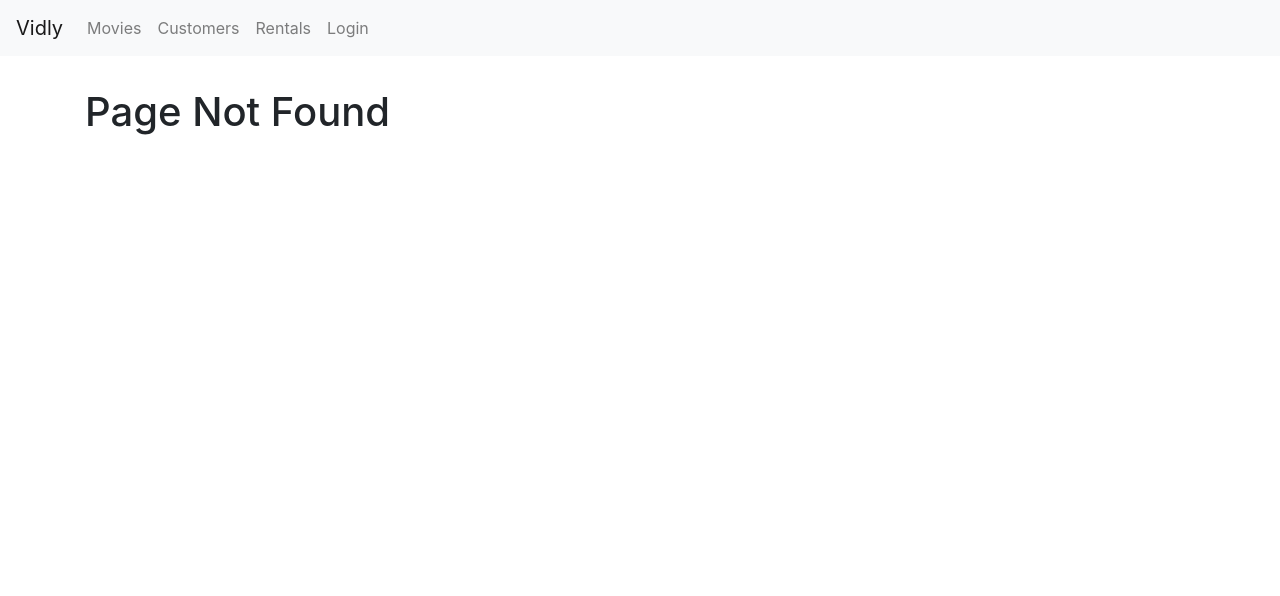
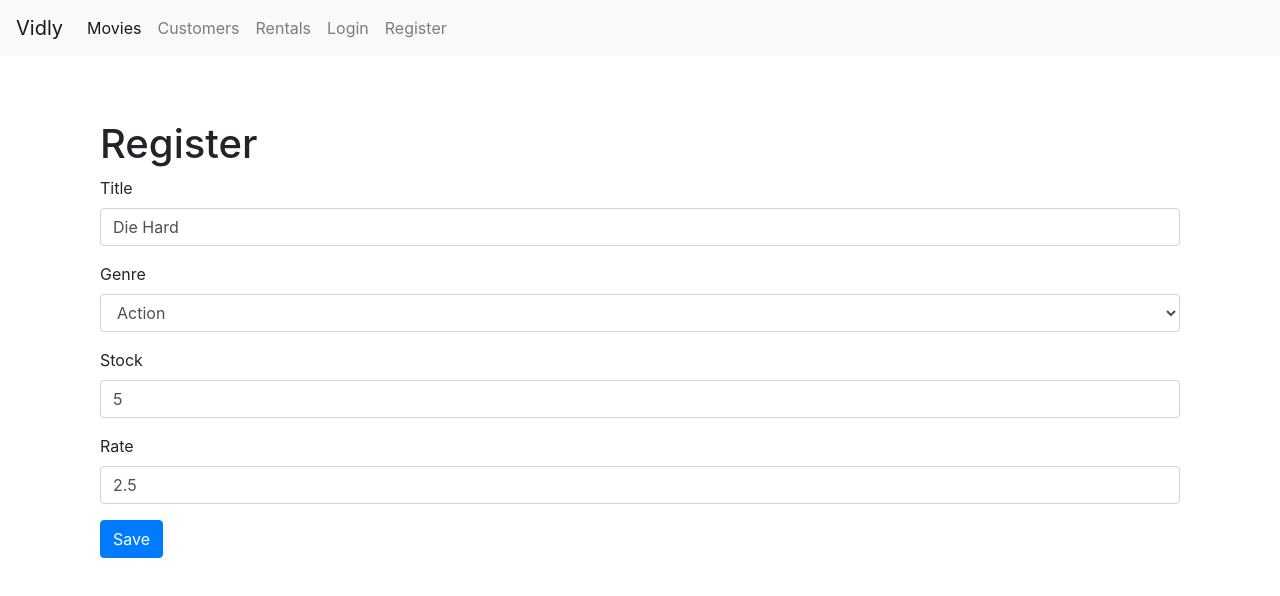
Before and after one commit to MokshagnaV/vidly, a React (Create React App) app: page /movies/5b21ca3eeb7f6fbccd471816 in a window 1280 px wide. Before the commit this address led to /not-found. Shown: the top 596 px of the page. Built offline with nearby package versions, Linux system fonts and the light colour scheme.

Commit message:
Add Movie form

```diff
--- a/src/App.js
+++ b/src/App.js
@@ -8,6 +8,7 @@ import NotFound from "./components/notFound";
 import MovieForm from "./components/movieForm";
 import Login from "./components/login";
 import "./App.css";
+import Register from "./components/register";
 
 function App() {
   return (
@@ -18,9 +19,10 @@ function App() {
           <Route path="/customers" component={Customers} />
           <Route path="/rentals" component={Rentals} />
           <Route path={`/not-found`} component={NotFound} />
-          <Route path="/movie/:id" exact component={MovieForm} />
+          <Route path="/movies/:id" exact component={MovieForm} />
           <Route path="/movies" exact component={Movies} />
           <Route path="/login" exact component={Login} />
+          <Route path="/register" exact component={Register} />
           <Redirect from="/" to={`/movies`} exact />
           <Redirect to={`/not-found`} />
         </Switch>
--- a/src/components/common/form.jsx
+++ b/src/components/common/form.jsx
@@ -1,6 +1,7 @@
 import { Component } from "react";
 import Joi from "joi-browser";
 import Input from "./input";
+import Select from "./select";
 
 class Form extends Component {
   state = { data: {}, errors: {} };
@@ -59,6 +60,19 @@ class Form extends Component {
       />
     );
   };
+  renderSelect = (name, label, options) => {
+    const { data, errors } = this.state;
+    return (
+      <Select
+        value={data[name]}
+        name={name}
+        label={label}
+        options={options}
+        onChange={this.handleChange}
+        errors={errors[name]}
+      />
+    );
+  };
 }
 
 export default Form;
--- a/src/components/common/pagination.jsx
+++ b/src/components/common/pagination.jsx
@@ -11,24 +11,24 @@ const Pagination = (props) => {
     <nav>
       <ul className="pagination">
         <li className="page-item">
-          <a href="/#" className="page-link" onClick={goPrevPage}>
+          <span className="page-link" onClick={goPrevPage}>
             <i className="fa fa-angle-double-left"></i>
-          </a>
+          </span>
         </li>
         {pages.map((page) => (
           <li
             key={page}
             className={currPage === page ? "page-item active" : "page-item"}
           >
-            <a className="page-link" href="/#" onClick={() => handlePage(page)}>
+            <span className="page-link" onClick={() => handlePage(page)}>
               {page}
-            </a>
+            </span>
           </li>
         ))}
         <li className="page-item">
-          <a href="/#" className="page-link" onClick={goNextPage}>
+          <span className="page-link" onClick={goNextPage}>
             <i className="fa fa-angle-double-right"></i>
-          </a>
+          </span>
         </li>
       </ul>
     </nav>
--- /dev/null
+++ b/src/components/common/select.jsx
@@ -0,0 +1,26 @@
+import React from "react";
+
+const Select = ({ name, value, label, errors, options, onChange }) => {
+  return (
+    <div className="form-group">
+      <label htmlFor={name}>{label}</label>
+      <select
+        value={value}
+        className="form-control"
+        name={name}
+        id={name}
+        onChange={onChange}
+      >
+        <option value=""></option>
+        {options.map((op) => (
+          <option key={op._id} value={op._id}>
+            {op.name}
+          </option>
+        ))}
+        {errors && <div className="alert alert-danger">{errors}</div>}
+      </select>
+    </div>
+  );
+};
+
+export default Select;
--- a/src/components/movieForm.jsx
+++ b/src/components/movieForm.jsx
@@ -1,16 +1,74 @@
-import React, { Component } from "react";
-class MovieForm extends Component {
-  handleSave = () => {
+import React from "react";
+import Joi from "joi-browser";
+import Form from "./common/form";
+import * as fakeMovieService from "../services/fakeMovieService";
+import { getGenres } from "../services/fakeGenreService";
+class MovieForm extends Form {
+  state = {
+    data: {
+      _id: undefined,
+      title: "",
+      genreId: "",
+      numberInStock: "",
+      dailyRentalRate: "",
+    },
+    genre: [],
+    errors: "",
+  };
+
+  schema = {
+    _id: Joi.string().optional(),
+    title: Joi.string().required(),
+    genreId: Joi.string().required(),
+    numberInStock: Joi.number().min(0).max(100).required(),
+    dailyRentalRate: Joi.number().min(1).max(10).required(),
+  };
+
+  componentDidMount() {
+    this.setState({ genre: getGenres() });
+
+    const id = this.props.match.params.id;
+    if (id !== "new") {
+      const movie = fakeMovieService.getMovie(id);
+      if (movie) {
+        const data = {
+          _id: movie._id,
+          title: movie.title,
+          genreId: movie.genre._id,
+          numberInStock: movie.numberInStock,
+          dailyRentalRate: movie.dailyRentalRate,
+        };
+        this.setState({ data });
+      } else {
+        return this.props.history.replace("/not-found");
+      }
+    }
+  }
+
+  onSubmit() {
+    const movieDetails = { ...this.state.data };
+    movieDetails.dailyRentalRate = parseInt(movieDetails.dailyRentalRate);
+    movieDetails.numberInStock = parseInt(movieDetails.numberInStock);
+    fakeMovieService.saveMovie(movieDetails);
     this.props.history.push("/movies");
-  };
+  }
+
   render() {
     return (
-      <React.Fragment>
-        <h1>Movie Form {this.props.match.params.id}</h1>
-        <button className="btn btn-primary" onClick={this.handleSave}>
-          Save
-        </button>
-      </React.Fragment>
+      <div className="container">
+        <h1>Register</h1>
+        <div className="row">
+          <div className="col">
+            <form onSubmit={this.handleSubmit}>
+              {this.renderInput("title", "Title")}
+              {this.renderSelect("genreId", "Genre", this.state.genre)}
+              {this.renderInput("numberInStock", "Stock", "number")}
+              {this.renderInput("dailyRentalRate", "Rate")}
+              {this.renderButton("Save")}
+            </form>
+          </div>
+        </div>
+      </div>
     );
   }
 }
--- a/src/components/movies.jsx
+++ b/src/components/movies.jsx
@@ -2,10 +2,11 @@ import React, { Component } from "react";
 import Pagination from "./common/pagination";
 import ListGroup from "./common/listGroup";
 import MoviesTable from "./moviesTable";
-import { getMovies } from "../services/fakeMovieService";
+import { getMovies, deleteMovie } from "../services/fakeMovieService";
 import { getGenres } from "../services/fakeGenreService";
 import { pagination } from "../utils/pagination";
 import _ from "lodash";
+import { Link } from "react-router-dom";
 class Movies extends Component {
   state = {
     movies: [],
@@ -22,11 +23,13 @@ class Movies extends Component {
   };
 
   handleDelete = (id) => {
-    this.setState({
-      movies: this.state.movies.filter(
-        (m) => m !== this.state.movies.find((m) => m._id === id)
-      ),
-    });
+    deleteMovie(id);
+    this.setState({ movies: getMovies() });
+    // this.setState({
+    //   movies: this.state.movies.filter(
+    //     (m) => m !== this.state.movies.find((m) => m._id === id)
+    //   ),
+    // });
   };
 
   handleLike = (movie) => {
@@ -105,6 +108,9 @@ class Movies extends Component {
           />
         </div>
         <div className="col">
+          <Link to={`movies/new`} className="btn btn-primary m-3">
+            New Movie
+          </Link>
           <p>There are {totalCount} Movies in the database</p>
           <MoviesTable
             movies={movies}
--- a/src/components/moviesTable.jsx
+++ b/src/components/moviesTable.jsx
@@ -9,7 +9,7 @@ class MoviesTable extends Component {
       path: "title",
       key: "title",
       content: (movie) => {
-        const path = `movie/${movie._id}`;
+        const path = `movies/${movie._id}`;
         return <Link to={path}>{movie.title}</Link>;
       },
       label: "Title",
--- a/src/components/navbar.jsx
+++ b/src/components/navbar.jsx
@@ -41,6 +41,11 @@ const NavBar = (props) => {
               Login
             </NavLink>
           </li>
+          <li className="nav-item">
+            <NavLink className="nav-link" to="/register">
+              Register
+            </NavLink>
+          </li>
         </ul>
       </div>
     </nav>
--- /dev/null
+++ b/src/components/register.jsx
@@ -0,0 +1,36 @@
+import Form from "./common/form";
+import Joi from "joi-browser";
+
+class Register extends Form {
+  state = { data: { username: "", password: "", name: "" }, errors: {} };
+
+  schema = {
+    username: Joi.string().email().label("Username").required(),
+    password: Joi.string().min(5).required().label("Password"),
+    name: Joi.string().required().label("Name"),
+  };
+
+  onSubmit() {
+    console.log("Registered");
+  }
+
+  render() {
+    return (
+      <div className="container">
+        <h1>Register</h1>
+        <div className="row">
+          <div className="col">
+            <form onSubmit={this.handleSubmit}>
+              {this.renderInput("username", "Username", "email")}
+              {this.renderInput("password", "Password", "password")}
+              {this.renderInput("name", "Name")}
+              {this.renderButton("Register")}
+            </form>
+          </div>
+        </div>
+      </div>
+    );
+  }
+}
+
+export default Register;
--- a/src/services/fakeMovieService.js
+++ b/src/services/fakeMovieService.js
@@ -7,64 +7,64 @@ const movies = [
     genre: { _id: "5b21ca3eeb7f6fbccd471818", name: "Action" },
     numberInStock: 6,
     dailyRentalRate: 2.5,
-    publishDate: "2018-01-03T19:04:28.809Z"
+    publishDate: "2018-01-03T19:04:28.809Z",
   },
   {
     _id: "5b21ca3eeb7f6fbccd471816",
     title: "Die Hard",
     genre: { _id: "5b21ca3eeb7f6fbccd471818", name: "Action" },
     numberInStock: 5,
-    dailyRentalRate: 2.5
+    dailyRentalRate: 2.5,
   },
   {
     _id: "5b21ca3eeb7f6fbccd471817",
     title: "Get Out",
     genre: { _id: "5b21ca3eeb7f6fbccd471820", name: "Thriller" },
     numberInStock: 8,
-    dailyRentalRate: 3.5
+    dailyRentalRate: 3.5,
   },
   {
     _id: "5b21ca3eeb7f6fbccd471819",
     title: "Trip to Italy",
     genre: { _id: "5b21ca3eeb7f6fbccd471814", name: "Comedy" },
     numberInStock: 7,
-    dailyRentalRate: 3.5
+    dailyRentalRate: 3.5,
   },
   {
     _id: "5b21ca3eeb7f6fbccd47181a",
     title: "Airplane",
     genre: { _id: "5b21ca3eeb7f6fbccd471814", name: "Comedy" },
     numberInStock: 7,
-    dailyRentalRate: 3.5
+    dailyRentalRate: 3.5,
   },
   {
     _id: "5b21ca3eeb7f6fbccd47181b",
     title: "Wedding Crashers",
     genre: { _id: "5b21ca3eeb7f6fbccd471814", name: "Comedy" },
     numberInStock: 7,
-    dailyRentalRate: 3.5
+    dailyRentalRate: 3.5,
   },
   {
     _id: "5b21ca3eeb7f6fbccd47181e",
     title: "Gone Girl",
     genre: { _id: "5b21ca3eeb7f6fbccd471820", name: "Thriller" },
     numberInStock: 7,
-    dailyRentalRate: 4.5
+    dailyRentalRate: 4.5,
   },
   {
     _id: "5b21ca3eeb7f6fbccd47181f",
     title: "The Sixth Sense",
     genre: { _id: "5b21ca3eeb7f6fbccd471820", name: "Thriller" },
     numberInStock: 4,
-    dailyRentalRate: 3.5
+    dailyRentalRate: 3.5,
   },
   {
     _id: "5b21ca3eeb7f6fbccd471821",
     title: "The Avengers",
     genre: { _id: "5b21ca3eeb7f6fbccd471818", name: "Action" },
     numberInStock: 7,
-    dailyRentalRate: 3.5
-  }
+    dailyRentalRate: 3.5,
+  },
 ];
 
 export function getMovies() {
@@ -72,18 +72,18 @@ export function getMovies() {
 }
 
 export function getMovie(id) {
-  return movies.find(m => m._id === id);
+  return movies.find((m) => m._id === id);
 }
 
 export function saveMovie(movie) {
-  let movieInDb = movies.find(m => m._id === movie._id) || {};
-  movieInDb.name = movie.name;
-  movieInDb.genre = genresAPI.genres.find(g => g._id === movie.genreId);
+  let movieInDb = movies.find((m) => m._id === movie._id) || {};
+  movieInDb.title = movie.title;
+  movieInDb.genre = genresAPI.genres.find((g) => g._id === movie.genreId);
   movieInDb.numberInStock = movie.numberInStock;
   movieInDb.dailyRentalRate = movie.dailyRentalRate;
 
   if (!movieInDb._id) {
-    movieInDb._id = Date.now();
+    movieInDb._id = Date.now().toString();
     movies.push(movieInDb);
   }
 
@@ -91,7 +91,7 @@ export function saveMovie(movie) {
 }
 
 export function deleteMovie(id) {
-  let movieInDb = movies.find(m => m._id === id);
+  let movieInDb = movies.find((m) => m._id === id);
   movies.splice(movies.indexOf(movieInDb), 1);
   return movieInDb;
 }
```
Also changed, not shown: src/components/newMovie.jsx (added, +50 -0 lines).
